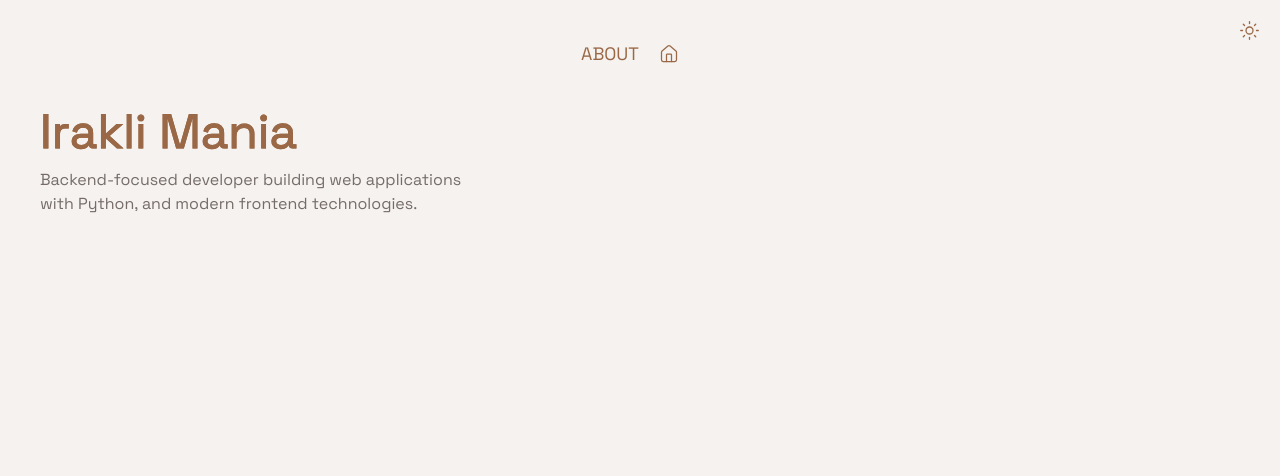
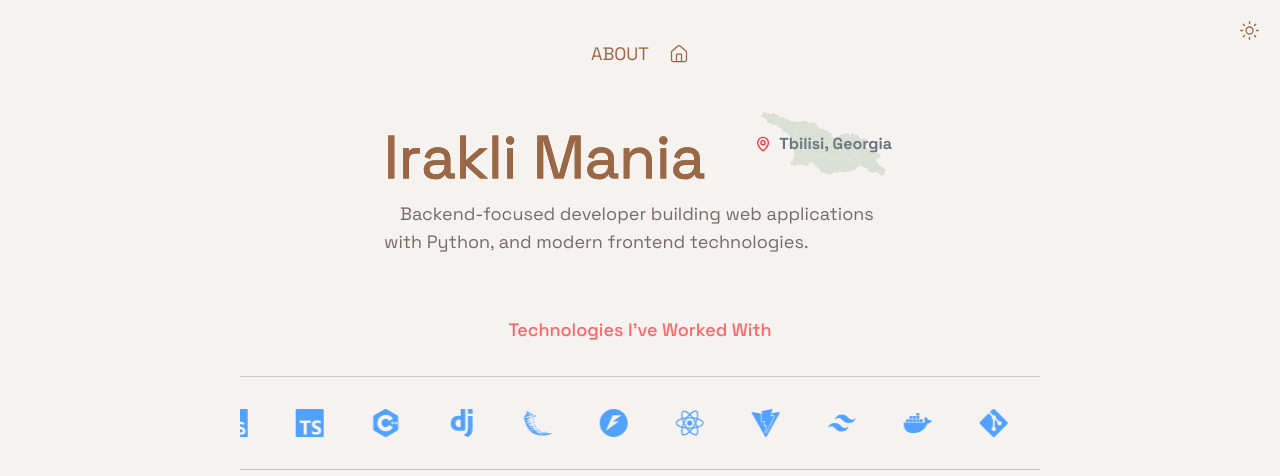
Before and after one commit to ikamania/mani-portfolio, a React (Vite) app in the folder portfolio/: page /#/ in a window 1280 px wide. Shown: the top 476 px of the page. Built offline with nearby package versions, Linux system fonts and the light colour scheme.

Commit message:
feat: imporve hero and home layout

```diff
--- a/portfolio/src/components/Hero.tsx
+++ b/portfolio/src/components/Hero.tsx
@@ -1,15 +1,17 @@
+import { MapPin } from "lucide-react"
+import georgia from "../assets/georgia.svg"
+
 const name = "Irakli Mania"
 const nameLetters = name.split("")
 
 const Hero = () => {
   return (
     <div>
+      <div className="relative">
         <h1
           className="
-          relative
-          text-5xl font-thin
-          text-background
-          [-webkit-text-stroke:1px_var(--accent)]
+            relative text-4xl sm:text-5xl lg:text-6xl
+            font-thin text-background [-webkit-text-stroke:1px_var(--accent)]
           "
         >
           <span>
@@ -45,7 +47,26 @@ const Hero = () => {
           </span>
         </h1>
 
-      <p className="mt-3 max-w-md text-base text-muted animate-fade-left cursor-help">
+        <a href="https://share.google/aC5hqlHl7oCGnm1gO" target="_blank" className="
+          absolute flex items-center gap-2 text-md top-1
+          right-1 text-gray-500 font-bold animate-fade-right
+          cursor-pointer group
+        ">
+          <MapPin size={16} className="text-red-500" />
+          <span>Tbilisi, Georgia</span>
+
+          <img
+            src={georgia}
+            alt=""
+            className="
+              pointer-events-none absolute w-60
+              opacity-20
+            "
+          />
+        </a>
+      </div>
+
+      <p className="indent-4 mt-3 max-w-lg text-lg text-muted animate-fade-left cursor-help">
         Backend-focused developer building web applications with Python,
         and modern frontend technologies.
       </p>
--- a/portfolio/src/components/Navigation.tsx
+++ b/portfolio/src/components/Navigation.tsx
@@ -33,7 +33,7 @@ const Navigation = () => {
   }
 
   return (
-    <div className="flex justify-center items-center gap-5 mb-10 mr-5">
+    <div className="flex justify-center items-center gap-5 mb-15">
       <Link
         to="/about"
         className="text-lg text-accent animate-fade-right"
--- a/portfolio/src/pages/Home.tsx
+++ b/portfolio/src/pages/Home.tsx
@@ -1,14 +1,16 @@
 import Navigation from "../components/Navigation"
 import ThemeToggle from "../components/ThemeToggle"
 import Hero from "../components/Hero"
+import Skills from "../components/Skills"
 
 function Home() {
   return (
-    <main className="bg-background w-full min-h-dvh p-10 font-grotesk">
-      <section className="flex flex-col">
+    <main className="bg-background w-full min-h-dvh p-5 sm:p-10 font-grotesk">
+      <section className="flex flex-col items-center">
         <Navigation />
         <ThemeToggle />
         <Hero />
+        <Skills />
       </section>
     </main>
   )
```
Also changed, not shown: portfolio/src/assets/georgia.svg (added). Lines whose indentation alone changed are shown as unchanged.
